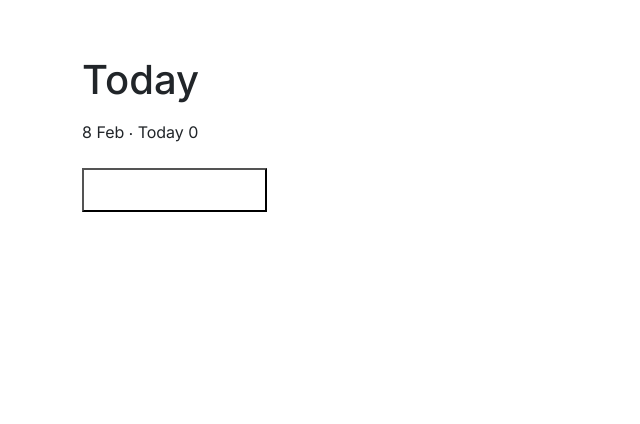
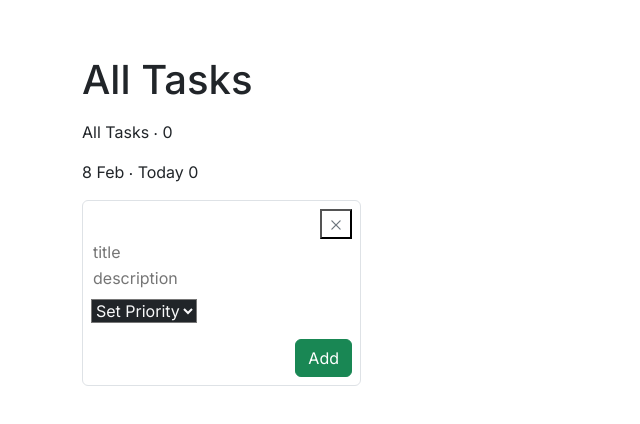
Before and after one commit to Oliulla/jt-todo-application, a Next.js app: page / in a window 1280 px wide. Both pictures are taken after a click on the button "Add New Task". Shown: the top 424 px of the page, without its empty margins (0-640 px from the left). Built offline with nearby package versions, Linux system fonts and the light colour scheme.

Commit message:
:sparkles: Done Create Todo task initiall

```diff
--- a/components/__shared_one_time/Home/Home.jsx
+++ b/components/__shared_one_time/Home/Home.jsx
@@ -1,4 +1,7 @@
 import { CiCirclePlus } from "react-icons/ci";
+import Tasks from "./Tasks";
+import { useEffect, useState } from "react";
+import TaskForm from "./TaskForm";
 
 // Months array
 const monthArr = [
@@ -17,25 +20,68 @@ const monthArr = [
 ];
 
 const HomeMainComponent = () => {
+  const [taskAdding, setTaskAdding] = useState(false);
+  const [tasks, setTasks] = useState([]);
+  const [isLoading, setIsLoading] = useState(false);
+
+  useEffect(() => {
+    setIsLoading(true);
+    const storedTasks = localStorage.getItem("tasks");
+    if (storedTasks) {
+      setTasks(JSON.parse(storedTasks));
+    }
+    setIsLoading(false);
+  }, []);
+
+  const handleFormSubmit = (formData) => {
+    const updatedTasks = [...tasks, formData];
+    localStorage.setItem("tasks", JSON.stringify(updatedTasks));
+    setTasks(updatedTasks);
+  };
+
+  // Date constructor
   const date = new Date();
   const today = date.getDate();
   const month = date.getMonth();
 
+  // New Task Add button handler
+  const newTaskAddButtonHandler = (canCelState) => {
+    setTaskAdding(canCelState);
+  };
+
   return (
     <div className="mt-3">
-      <h1>Today</h1>
+      <h1>All Tasks</h1>
+      <div className="my-3">
+        <span>All Tasks</span> ‧ <span>0</span>
+      </div>
       <div className="my-3">
         <span>
           {today} {monthArr[month]}{" "}
         </span>{" "}
         ‧ <span>Today</span> <span>0</span>
       </div>
-      <div className="my-4">
-        <button className="bg-transparent btn-custom d-flex justify-items-center gap-3 py-2 px-3">
-          <CiCirclePlus className="plus-icon" />
-          <span>Add New Task</span>
-        </button>
+      <div className="mt-3 mb-2">
+        <Tasks tasks={tasks} isLoading={isLoading} />
       </div>
+      <>
+        {taskAdding ? (
+          <TaskForm
+            onSubmit={handleFormSubmit}
+            newTaskAddButtonHandler={newTaskAddButtonHandler}
+          />
+        ) : (
+          <div className="">
+            <button
+              onClick={() => newTaskAddButtonHandler(true)}
+              className="bg-transparent btn-custom d-flex justify-items-center gap-3 py-2 px-3"
+            >
+              <CiCirclePlus className="plus-icon" />
+              <span>Add New Task</span>
+            </button>
+          </div>
+        )}
+      </>
     </div>
   );
 };
--- /dev/null
+++ b/components/__shared_one_time/Home/TaskForm.jsx
@@ -0,0 +1,64 @@
+import React from "react";
+import { Button } from "react-bootstrap";
+import { RxCross2 } from "react-icons/rx";
+
+const TaskForm = ({ onSubmit, newTaskAddButtonHandler }) => {
+  const handleSubmit = (event) => {
+    event.preventDefault();
+    const formData = new FormData(event.target);
+    const formDataObject = Object.fromEntries(formData.entries());
+    onSubmit(formDataObject);
+  };
+
+  return (
+    <div className="border rounded w-25 p-2 fs-6 prevent-select">
+      <div className="text-end">
+        <button
+          onClick={() => newTaskAddButtonHandler(false)}
+          className="bg-transparent border-none"
+        >
+          <RxCross2 className="cursor-pointer text-secondary" />
+        </button>
+      </div>
+      <form onSubmit={handleSubmit}>
+        <input
+          type="text"
+          placeholder="title"
+          name="title"
+          autoComplete="off"
+          required
+        />
+        <input
+          type="text"
+          placeholder="description"
+          name="description"
+          autoComplete="off"
+          required
+        />
+        <div className="mt-2">
+          <select className={`bg-dark text-light`} name="priority" required>
+            <option className="disabled text-white" value="">
+              Set Priority
+            </option>
+            <option value="High" className="text-danger">
+              High
+            </option>
+            <option value="Medium" className="text-warning">
+              Medium
+            </option>
+            <option value="Low" className="text-info">
+              Low
+            </option>
+          </select>
+        </div>
+        <div className="d-flex justify-content-end mt-3">
+          <Button type="submit" variant="success">
+            Add
+          </Button>
+        </div>
+      </form>
+    </div>
+  );
+};
+
+export default TaskForm;
--- /dev/null
+++ b/components/__shared_one_time/Home/Tasks.jsx
@@ -0,0 +1,29 @@
+// import useFetchData from "@/hooks/useFetchData";
+
+const Tasks = ({ tasks, isLoading }) => {
+  //   const { data, loading, error } = useFetchData('/temptask.json');
+
+  if (isLoading) {
+    return <div>Loading...</div>;
+  }
+
+  return (
+    <div>
+      {tasks.length > 0 && (
+        <ul className="list-unstyled d-flex gap-5 flex-wrap">
+          {tasks.map((task, idx) => (
+            <li
+              key={idx}
+              className="bg-secondary shadow-lg rounded px-4 py-2"
+            >
+              <h4>{task.title}</h4>
+              <p>{task.description}</p>
+            </li>
+          ))}
+        </ul>
+      )}
+    </div>
+  );
+};
+
+export default Tasks;
--- /dev/null
+++ b/hooks/useFetchData.js
@@ -0,0 +1,38 @@
+import { useState, useEffect } from 'react';
+
+const useFetchData = (url) => {
+    const [data, setData] = useState(null);
+    const [loading, setLoading] = useState(true);
+    const [error, setError] = useState(null);
+
+    useEffect(() => {
+        const abortController = new AbortController();
+        const fetchData = async () => {
+            try {
+                const response = await fetch(url, { signal: abortController.signal });
+                if (!response.ok) {
+                    throw new Error('Failed to fetch data');
+                }
+                const jsonData = await response.json();
+                setData(jsonData);
+                setLoading(false);
+            } catch (error) {
+                if (!abortController.signal.aborted) {
+                    setError(error);
+                    setLoading(false);
+                }
+            }
+        };
+
+        fetchData();
+
+        // Clean-up function
+        return () => {
+            abortController.abort();
+        };
+    }, [url]);
+
+    return { data, loading, error };
+};
+
+export default useFetchData;
--- a/styles/globals.css
+++ b/styles/globals.css
@@ -1,12 +1,28 @@
+:root {
+  --text-white : #fff;
+  --text-cyan : #00ffff;
+}
+
 body {
   scroll-behavior: smooth;
   background-color: #333;
-  color: #fff;
+  color: var(--text-white);
+}
+
+/* My Utilites */
+.cursor-pointer {
+  cursor: pointer;
+}
+
+.prevent-select {
+  -webkit-user-select: none; /* Safari */
+  -ms-user-select: none; /* IE 10 and IE 11 */
+  user-select: none; /* Standard syntax */
 }
 
 /* My custom style */
 a {
-  color: cyan;
+  color: var(--text-cyan);
   text-decoration: none;
   transition: all ease-in 0.3s;
   font-size: 1.25rem;
@@ -14,13 +30,13 @@ a {
 }
 
 a:hover {
-  background-color: cyan;
+  background-color: var(--text-cyan);
   color: #0e0f0f;
 }
 
 /* Button customisation */
 .btn-custom {
-  color: #fff;
+  color: var(--text-white);
   transition: all ease-in-out 0.3s;
 }
 
@@ -34,10 +50,23 @@ a:hover {
   height: 24px;
   transition: all ease-in 0.2s;
   border-radius: 100%;
-  color: #fff;
+  color: var(--text-white);
 }
 
 .btn-custom:hover .plus-icon{
   background-color: #ca0909;
   color: #000;
 }
+
+/* Default Design for input fileds */
+input {
+  background-color: transparent;
+  border: none;
+  width: 100%;
+  color: var(--text-white);
+  margin-bottom: 2px;
+}
+
+input:focus {
+  outline: none;
+}
```
